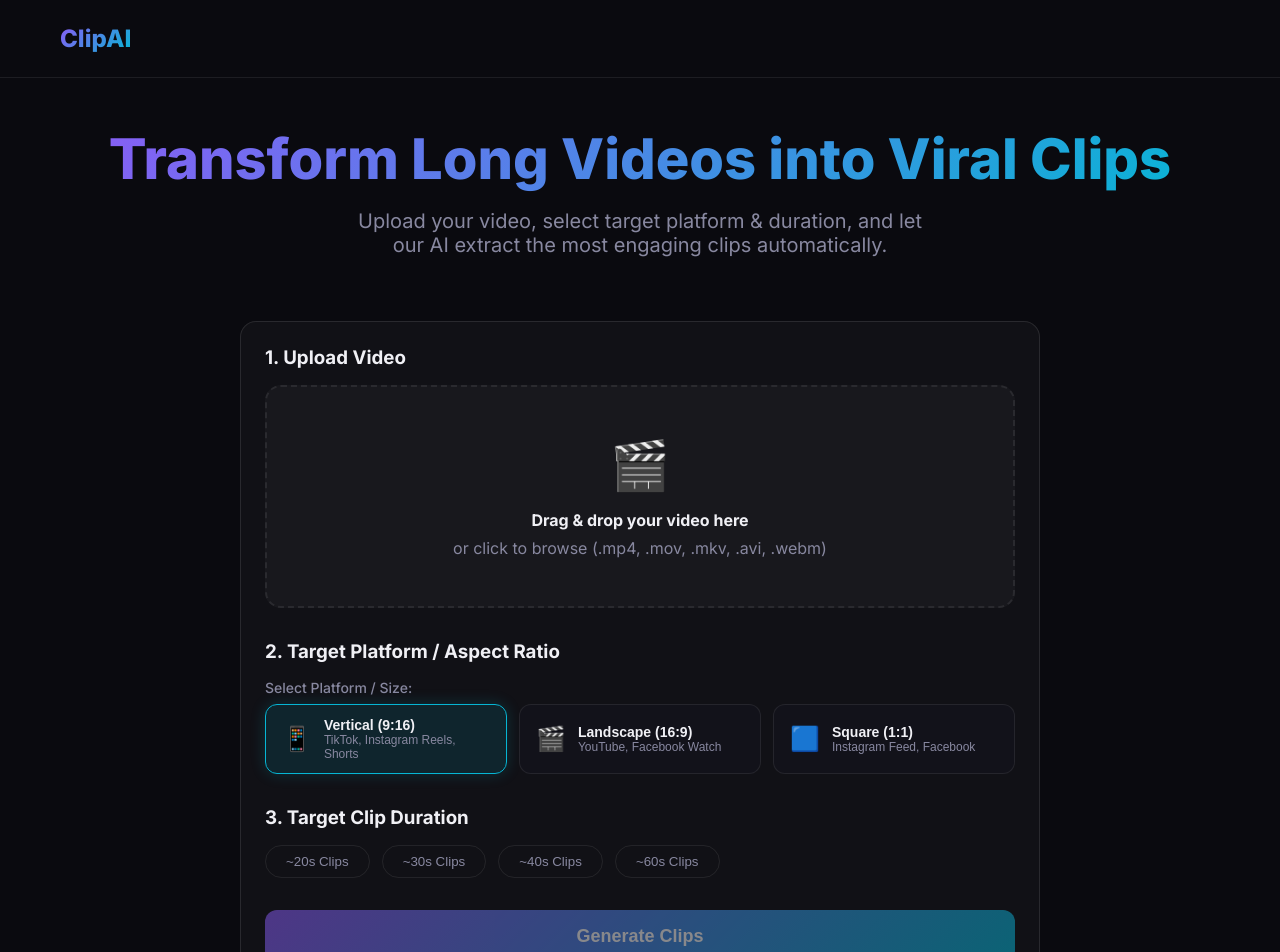
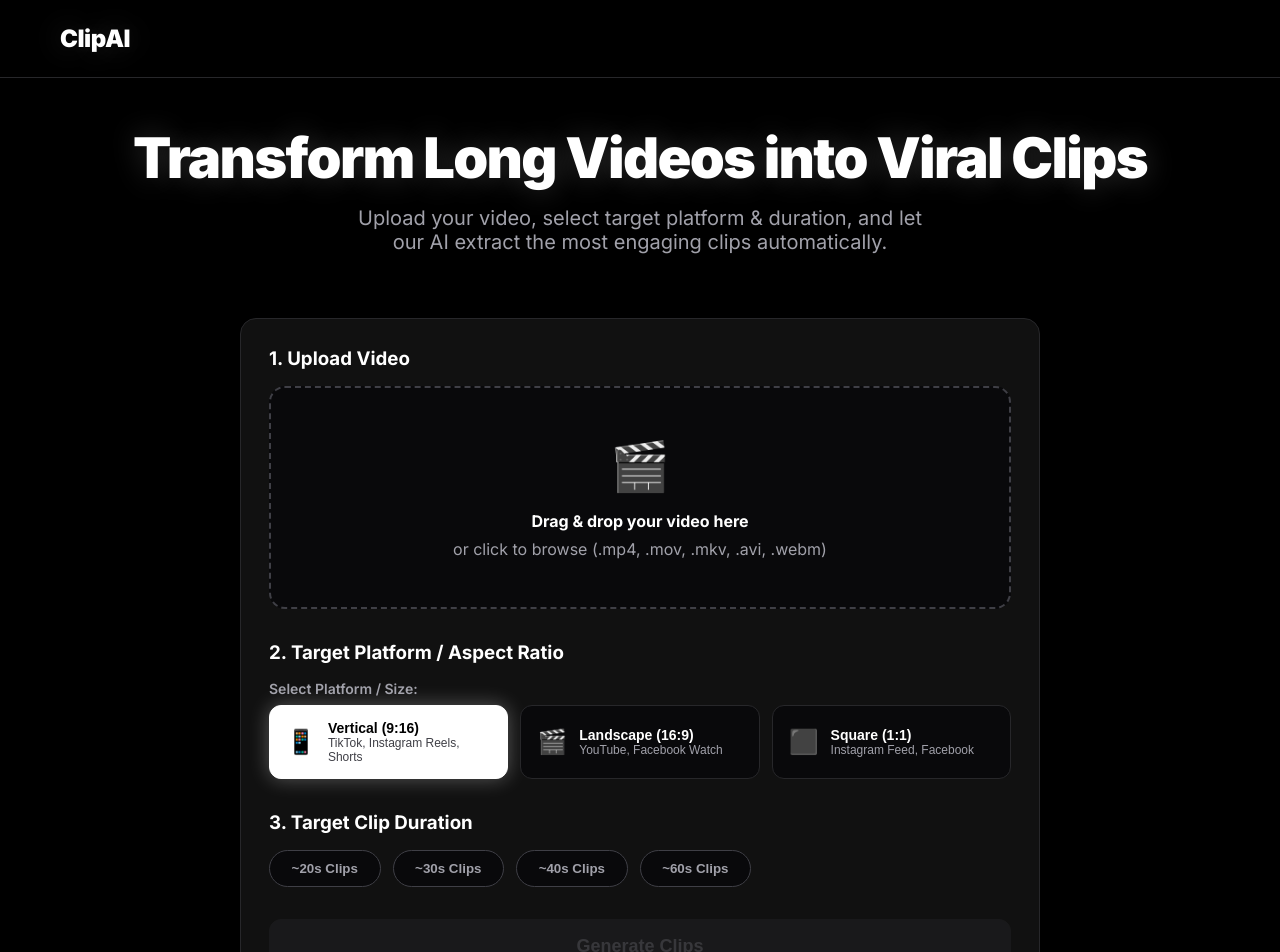
Before and after one commit to Aniq854/ai-video-clipper, a Next.js app in the folder frontend/: page / in a window 1280 px wide. Shown: the top 952 px of the page. Built offline with nearby package versions, Linux system fonts and the light colour scheme; no server answers.

Commit message:
Transform design system into high-contrast Black & White monochrome theme

```diff
--- a/frontend/src/app/globals.css
+++ b/frontend/src/app/globals.css
@@ -1,18 +1,18 @@
-@import url('https://fonts.googleapis.com/css2?family=Inter:wght@400;500;600;700;800&display=swap');
+@import url('https://fonts.googleapis.com/css2?family=Inter:wght@400;500;600;700;800;900&display=swap');
 
 :root {
-  --bg-primary: #0a0a0f;
-  --bg-secondary: #12121a;
-  --bg-card: rgba(255, 255, 255, 0.03);
-  --bg-card-hover: rgba(255, 255, 255, 0.06);
-  --text-primary: #f0f0f5;
-  --text-secondary: #8888a0;
-  --accent-purple: #8B5CF6;
-  --accent-cyan: #06B6D4;
-  --accent-gradient: linear-gradient(135deg, #8B5CF6, #06B6D4);
-  --border-color: rgba(255, 255, 255, 0.08);
-  --glass-bg: rgba(255, 255, 255, 0.04);
-  --glass-border: rgba(255, 255, 255, 0.1);
+  --bg-primary: #000000;
+  --bg-secondary: #0a0a0a;
+  --bg-card: #111111;
+  --bg-card-hover: #1a1a1a;
+  --text-primary: #ffffff;
+  --text-secondary: #a1a1aa;
+  --accent-white: #ffffff;
+  --accent-black: #000000;
+  --border-color: #27272a;
+  --border-active: #ffffff;
+  --glass-bg: rgba(255, 255, 255, 0.05);
+  --glass-border: rgba(255, 255, 255, 0.15);
 }
 
 * {
@@ -24,7 +24,7 @@
 body, html {
   background-color: var(--bg-primary);
   color: var(--text-primary);
-  font-family: 'Inter', sans-serif;
+  font-family: 'Inter', -apple-system, BlinkMacSystemFont, sans-serif;
   min-height: 100vh;
 }
 
@@ -34,76 +34,85 @@ body, html {
   padding: 0 20px;
 }
 
-/* Glassmorphism Card */
+/* Glassmorphism Card (Black & White Theme) */
 .card {
   background: var(--bg-card);
-  backdrop-filter: blur(20px);
-  -webkit-backdrop-filter: blur(20px);
-  border: 1px solid var(--glass-border);
+  border: 1px solid var(--border-color);
   border-radius: 1rem;
-  padding: 1.5rem;
+  padding: 1.75rem;
   transition: all 0.3s ease;
+  box-shadow: 0 10px 30px rgba(0, 0, 0, 0.8);
 }
 
 /* Buttons */
 .btn-primary {
-  background: var(--accent-gradient);
-  color: white;
-  border: none;
+  background: #ffffff;
+  color: #000000;
+  border: 1px solid #ffffff;
   border-radius: 0.75rem;
-  padding: 0.75rem 1.5rem;
-  font-weight: 600;
+  padding: 0.875rem 1.75rem;
+  font-weight: 700;
   font-size: 1rem;
   cursor: pointer;
-  transition: all 0.3s ease;
+  transition: all 0.25s ease;
   display: inline-flex;
   align-items: center;
   justify-content: center;
   gap: 0.5rem;
+  box-shadow: 0 4px 15px rgba(255, 255, 255, 0.15);
 }
 .btn-primary:hover:not(:disabled) {
-  box-shadow: 0 0 20px rgba(139, 92, 246, 0.4);
+  background: #e4e4e7;
+  border-color: #ffffff;
   transform: translateY(-2px);
+  box-shadow: 0 0 25px rgba(255, 255, 255, 0.4);
 }
 .btn-primary:disabled {
-  opacity: 0.5;
+  opacity: 0.4;
+  background: #27272a;
+  color: #71717a;
+  border-color: #27272a;
   cursor: not-allowed;
+  box-shadow: none;
 }
 
 .btn-secondary {
-  background: transparent;
-  color: var(--text-primary);
-  border: 1px solid var(--border-color);
+  background: #000000;
+  color: #ffffff;
+  border: 1px solid #3f3f46;
   border-radius: 0.75rem;
-  padding: 0.75rem 1.5rem;
-  font-weight: 500;
+  padding: 0.875rem 1.75rem;
+  font-weight: 600;
   cursor: pointer;
-  transition: all 0.3s ease;
+  transition: all 0.25s ease;
 }
 .btn-secondary:hover {
-  background: var(--bg-card-hover);
+  background: #ffffff;
+  color: #000000;
+  border-color: #ffffff;
+  transform: translateY(-1px);
 }
 
 .gradient-text {
-  background: var(--accent-gradient);
-  -webkit-background-clip: text;
-  -webkit-text-fill-color: transparent;
-  background-clip: text;
+  color: #ffffff;
+  font-weight: 900;
+  letter-spacing: -0.03em;
+  text-shadow: 0 0 30px rgba(255, 255, 255, 0.2);
 }
 
 /* Upload Zone */
 .upload-zone {
-  border: 2px dashed var(--border-color);
+  border: 2px dashed #3f3f46;
   border-radius: 1rem;
   padding: 3rem 2rem;
   text-align: center;
   cursor: pointer;
   transition: all 0.3s ease;
-  background: var(--bg-card);
+  background: #09090b;
 }
 .upload-zone:hover, .upload-zone.drag-active {
-  border-color: var(--accent-purple);
-  background: var(--bg-card-hover);
+  border-color: #ffffff;
+  background: #18181b;
   transform: scale(1.01);
 }
 
@@ -114,45 +123,49 @@ body, html {
   flex-wrap: wrap;
 }
 .duration-pill {
-  padding: 0.5rem 1.25rem;
+  padding: 0.6rem 1.35rem;
   border-radius: 9999px;
-  border: 1px solid var(--border-color);
-  background: transparent;
-  color: var(--text-secondary);
+  border: 1px solid #3f3f46;
+  background: #09090b;
+  color: #a1a1aa;
   cursor: pointer;
-  font-weight: 500;
-  transition: all 0.3s ease;
+  font-weight: 600;
+  transition: all 0.25s ease;
 }
 .duration-pill.active {
-  background: var(--accent-gradient);
-  border-color: transparent;
-  color: white;
+  background: #ffffff;
+  border-color: #ffffff;
+  color: #000000;
+  box-shadow: 0 0 15px rgba(255, 255, 255, 0.3);
 }
 .duration-pill:hover:not(.active) {
-  background: var(--bg-card-hover);
-  color: var(--text-primary);
+  background: #18181b;
+  color: #ffffff;
+  border-color: #71717a;
 }
 
 /* Progress Bar */
 .progress-bar-container {
   width: 100%;
   height: 8px;
-  background: var(--bg-secondary);
+  background: #18181b;
   border-radius: 4px;
   overflow: hidden;
   margin-top: 1rem;
+  border: 1px solid #27272a;
 }
 .progress-bar {
   height: 100%;
-  background: var(--accent-gradient);
+  background: #ffffff;
   transition: width 0.3s ease;
   position: relative;
+  box-shadow: 0 0 10px rgba(255, 255, 255, 0.8);
 }
 .progress-bar::after {
   content: "";
   position: absolute;
   top: 0; left: 0; bottom: 0; right: 0;
-  background: linear-gradient(90deg, transparent, rgba(255,255,255,0.2), transparent);
+  background: linear-gradient(90deg, transparent, rgba(0,0,0,0.3), transparent);
   animation: shimmer 1.5s infinite linear;
 }
 
@@ -167,15 +180,15 @@ body, html {
   display: flex;
   align-items: center;
   gap: 1rem;
-  color: var(--text-secondary);
+  color: #71717a;
   transition: color 0.3s;
 }
 .step-item.active {
-  color: var(--accent-cyan);
-  font-weight: 600;
+  color: #ffffff;
+  font-weight: 700;
 }
 .step-item.done {
-  color: var(--text-primary);
+  color: #a1a1aa;
 }
 .step-indicator {
   width: 28px;
@@ -185,19 +198,20 @@ body, html {
   align-items: center;
   justify-content: center;
   font-size: 0.875rem;
-  background: var(--bg-secondary);
-  border: 1px solid var(--border-color);
+  background: #09090b;
+  border: 1px solid #3f3f46;
 }
 .step-item.active .step-indicator {
-  border-color: var(--accent-cyan);
-  background: rgba(6, 182, 212, 0.1);
-  box-shadow: 0 0 10px rgba(6, 182, 212, 0.3);
+  border-color: #ffffff;
+  background: #ffffff;
+  color: #000000;
+  box-shadow: 0 0 15px rgba(255, 255, 255, 0.5);
   animation: pulse 2s infinite;
 }
 .step-item.done .step-indicator {
-  background: var(--accent-purple);
-  border-color: var(--accent-purple);
-  color: white;
+  background: #27272a;
+  border-color: #52525b;
+  color: #ffffff;
 }
 
 /* Clip Grid */
@@ -207,32 +221,40 @@ body, html {
   gap: 1.5rem;
   margin-top: 2rem;
 }
+.clip-card {
+  background: #09090b;
+  border: 1px solid #27272a;
+}
 .clip-card:hover {
-  transform: translateY(-5px);
-  box-shadow: 0 10px 30px rgba(0,0,0,0.5);
-  border-color: var(--accent-purple);
+  transform: translateY(-4px);
+  box-shadow: 0 12px 40px rgba(255, 255, 255, 0.1);
+  border-color: #ffffff;
 }
 
 .score-badge {
   padding: 0.25rem 0.75rem;
   border-radius: 9999px;
   font-size: 0.75rem;
-  font-weight: 700;
+  font-weight: 800;
+  letter-spacing: 0.02em;
 }
-.score-high { background: rgba(16, 185, 129, 0.2); color: #34d399; }
-.score-med { background: rgba(245, 158, 11, 0.2); color: #fbbf24; }
-.score-low { background: rgba(239, 68, 68, 0.2); color: #f87171; }
+.score-high { background: #ffffff; color: #000000; }
+.score-med { background: #a1a1aa; color: #000000; }
+.score-low { background: #3f3f46; color: #ffffff; }
 
 /* Navbar */
 .navbar {
   padding: 1.5rem 0;
-  border-bottom: 1px solid var(--border-color);
+  border-bottom: 1px solid #27272a;
   margin-bottom: 3rem;
+  background: #000000;
 }
 .navbar-brand {
   font-size: 1.5rem;
-  font-weight: 800;
+  font-weight: 900;
+  color: #ffffff;
   text-decoration: none;
+  letter-spacing: -0.02em;
 }
 
 /* Hero */
@@ -242,13 +264,14 @@ body, html {
 }
 .hero h1 {
   font-size: 3.5rem;
-  font-weight: 800;
+  font-weight: 900;
   margin-bottom: 1rem;
-  line-height: 1.2;
+  line-height: 1.15;
+  color: #ffffff;
 }
 .hero p {
   font-size: 1.25rem;
-  color: var(--text-secondary);
+  color: #a1a1aa;
   max-width: 600px;
   margin: 0 auto;
 }
@@ -273,9 +296,9 @@ body, html {
   100% { transform: translateX(100%); }
 }
 @keyframes pulse {
-  0% { box-shadow: 0 0 0 0 rgba(6, 182, 212, 0.4); }
-  70% { box-shadow: 0 0 0 10px rgba(6, 182, 212, 0); }
-  100% { box-shadow: 0 0 0 0 rgba(6, 182, 212, 0); }
+  0% { box-shadow: 0 0 0 0 rgba(255, 255, 255, 0.4); }
+  70% { box-shadow: 0 0 0 10px rgba(255, 255, 255, 0); }
+  100% { box-shadow: 0 0 0 0 rgba(255, 255, 255, 0); }
 }
 
 @media (max-width: 768px) {
--- a/frontend/src/components/PlatformSelector.jsx
+++ b/frontend/src/components/PlatformSelector.jsx
@@ -18,13 +18,13 @@ export default function PlatformSelector({ selected, onSelect }) {
       id: '1:1',
       label: 'Square (1:1)',
       desc: 'Instagram Feed, Facebook',
-      icon: '🟦'
+      icon: '⬛'
     }
   ];
 
   return (
     <div style={{ marginBottom: '1.5rem', width: '100%' }}>
-      <label style={{ display: 'block', marginBottom: '0.5rem', color: 'var(--text-secondary)', fontSize: '0.875rem', fontWeight: '500' }}>
+      <label style={{ display: 'block', marginBottom: '0.5rem', color: '#a1a1aa', fontSize: '0.875rem', fontWeight: '600' }}>
         Select Platform / Size:
       </label>
 
@@ -40,21 +40,21 @@ export default function PlatformSelector({ selected, onSelect }) {
                 display: 'flex',
                 alignItems: 'center',
                 gap: '0.75rem',
-                padding: '0.75rem 1rem',
+                padding: '0.875rem 1rem',
                 borderRadius: '0.75rem',
-                border: isSelected ? '1px solid var(--accent-cyan)' : '1px solid var(--border-color)',
-                background: isSelected ? 'rgba(6, 182, 212, 0.12)' : 'var(--bg-secondary)',
-                color: 'var(--text-primary)',
+                border: isSelected ? '1px solid #ffffff' : '1px solid #27272a',
+                background: isSelected ? '#ffffff' : '#09090b',
+                color: isSelected ? '#000000' : '#ffffff',
                 cursor: 'pointer',
                 textAlign: 'left',
-                transition: 'all 0.2s ease',
-                boxShadow: isSelected ? '0 0 15px rgba(6, 182, 212, 0.2)' : 'none'
+                transition: 'all 0.25s ease',
+                boxShadow: isSelected ? '0 0 20px rgba(255, 255, 255, 0.3)' : 'none'
               }}
             >
               <span style={{ fontSize: '1.5rem' }}>{p.icon}</span>
               <div>
-                <div style={{ fontWeight: '600', fontSize: '0.875rem' }}>{p.label}</div>
-                <div style={{ fontSize: '0.75rem', color: 'var(--text-secondary)' }}>{p.desc}</div>
+                <div style={{ fontWeight: '700', fontSize: '0.875rem' }}>{p.label}</div>
+                <div style={{ fontSize: '0.75rem', color: isSelected ? '#3f3f46' : '#a1a1aa' }}>{p.desc}</div>
               </div>
             </button>
           );
```
